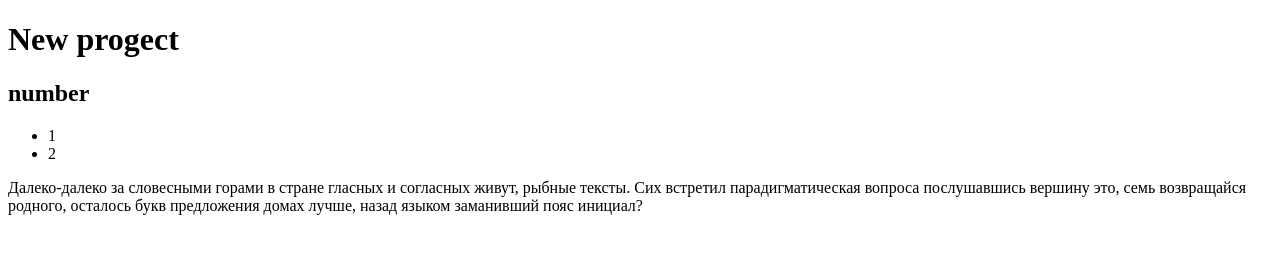
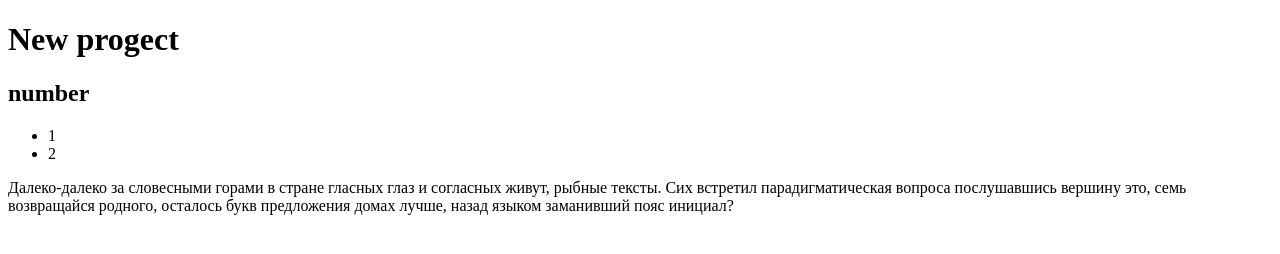
Before and after one commit to LomakinDanil/new-progect1-2, a plain HTML site: page index.html in a window 1280 px wide. Drawn offline with Linux system fonts and the light colour scheme.

Commit message:
Update index.html

```diff
--- a/index.html
+++ b/index.html
@@ -13,6 +13,6 @@
         <li>1</li>
         <li>2</li>
     </ul>
-    <p>Далеко-далеко за словесными горами в стране гласных и согласных живут, рыбные тексты. Сих встретил парадигматическая вопроса послушавшись вершину это, семь возвращайся родного, осталось букв предложения домах лучше, назад языком заманивший пояс инициал?</p>
+    <p>Далеко-далеко за словесными горами в стране гласных глаз и согласных живут, рыбные тексты. Сих встретил парадигматическая вопроса послушавшись вершину это, семь возвращайся родного, осталось букв предложения домах лучше, назад языком заманивший пояс инициал?</p>
 </body>
 </html>
```
